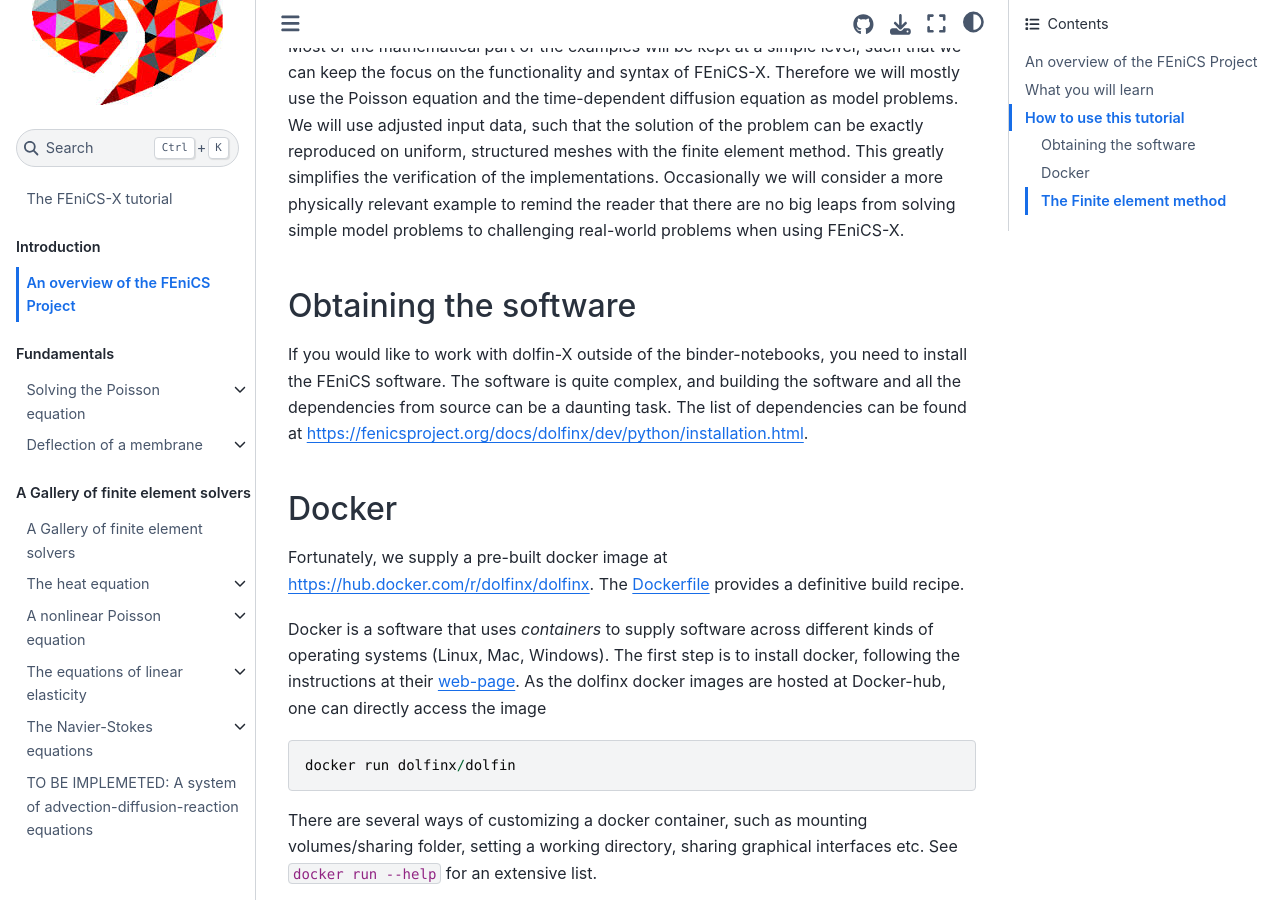
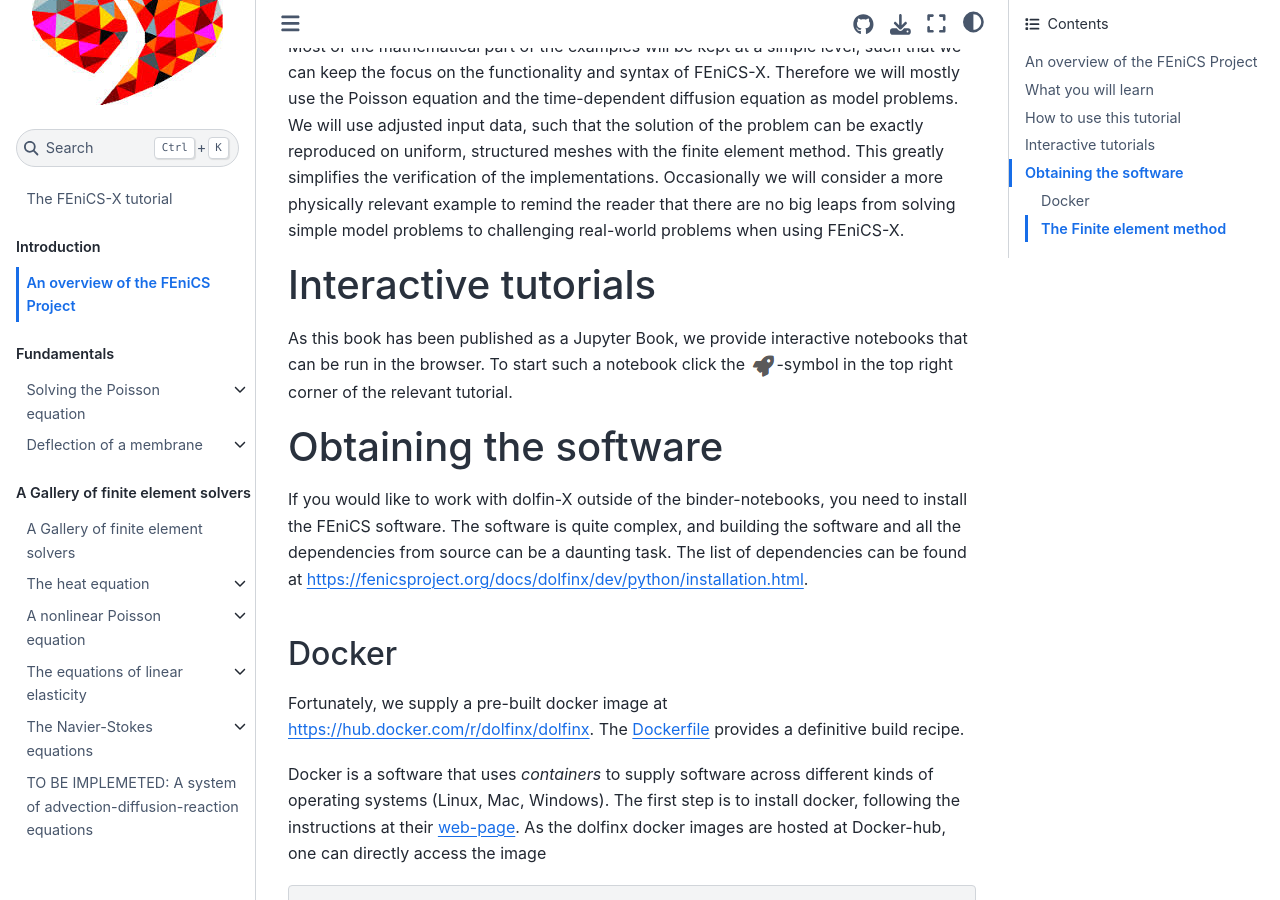
Before and after one commit to jorgensd/dolfinx-tutorial, a Jupyter Book: the page built from fem.md, in a window 1280 px wide and 900 px high, scrolled down 1042 px. Built offline with Jupyter Book 1.0.4 settings and Sphinx 7.4.7 and the Sphinx Book theme 1.1.4, drawn with Linux system fonts in a browser that asks for light colours; pages that are not in the unit, such as notebooks, are missing from menus.

Commit message:
Mention how to use binder twice

```diff
--- a/fem.md
+++ b/fem.md
@@ -21,10 +21,12 @@ Important topics involve how to set boundary conditions of various types (Dirich
 Most of the mathematical part of the examples will be kept at a simple level, such that we can keep the focus on the functionality and syntax of FEniCS-X. Therefore we will mostly use the Poisson equation and the time-dependent diffusion equation as model problems. We will use adjusted input data, such that the solution of the problem can be exactly reproduced on uniform, structured meshes with the finite element method. This greatly simplifies the verification of the implementations.
 Occasionally we will consider a more physically relevant example to remind the reader that there are no big leaps from solving simple model problems to challenging real-world problems when using FEniCS-X.
 
-## Obtaining the software
+# Interactive tutorials
+As this book has been published as a Jupyter Book, we provide interactive notebooks that can be run in the browser. To start such a notebook click the ![Binder symbol](binder.png)-symbol in the top right corner of the relevant tutorial.
+
+# Obtaining the software
 
 If you would like to work with dolfin-X outside of the binder-notebooks, you need to install the FEniCS software. The software is quite complex, and building the software and all the dependencies from source can be a daunting task. The list of dependencies can be found at [https://fenicsproject.org/docs/dolfinx/dev/python/installation.html](https://fenicsproject.org/docs/dolfinx/dev/python/installation.html).
-
 
 ## Docker
 Fortunately, we supply a pre-built docker image at [https://hub.docker.com/r/dolfinx/dolfinx](https://hub.docker.com/r/dolfinx/dolfinx).
```
